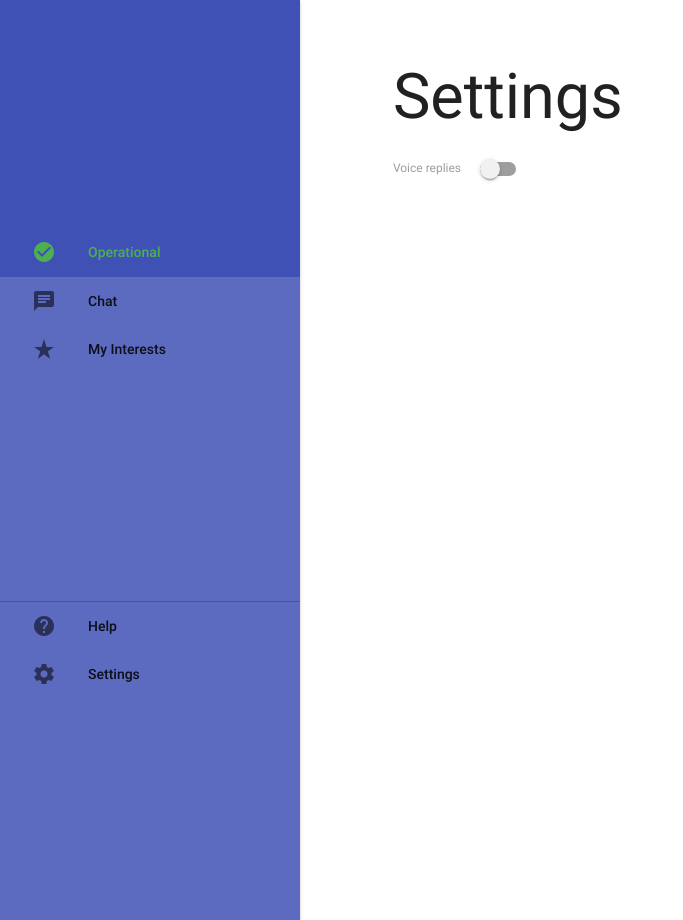
After one commit to vh6908682-art/projectaeora, a Django app: page /settings/ in a window 1280 px wide. The commit adds this page. Shown: the whole page, without its empty margins (0-683 px from the left). Run offline with Django 3.2, Linux system fonts and the light colour scheme; some libraries are stand-ins or nearby versions.

Commit message:
Moved sidebar component to different file and created a settings page

```diff
--- /dev/null
+++ b/webapp/bot/static/css/main-offset.css
@@ -0,0 +1,10 @@
+/* Offset your content by the width of the side menu */
+header, main, footer {
+    padding-left: 300px;
+}
+
+@media only screen and (max-width : 992px) {
+    header, main, footer {
+      padding-left: 0;
+    }
+}
--- /dev/null
+++ b/webapp/bot/static/css/sidebar.css
@@ -0,0 +1,16 @@
+.sidebar-divider {
+    margin: 0px!important;
+}
+
+.sidebar-section {
+    height: 30%;
+}
+
+.sidebar-status-section {
+    display: flex;
+}
+
+.sidebar-status {
+    align-self: flex-end;
+    width: 100%;
+}
--- /dev/null
+++ b/webapp/bot/templates/settings.html
@@ -0,0 +1,43 @@
+{% load static %}
+<!DOCTYPE html>
+  <html>
+    <head>
+      <!--Import Google Icon Font-->
+      <link href="https://fonts.googleapis.com/icon?family=Material+Icons" rel="stylesheet">
+      <!--Import materialize.css-->
+      <link type="text/css" rel="stylesheet" href="{% static "css/materialize.min.css" %}"  media="screen,projection"/>
+      <link type="text/css" rel="stylesheet" href="{% static "css/sidebar.css" %}"/>
+      <link type="text/css" rel="stylesheet" href="{% static "css/main-offset.css" %}"/>
+
+      <!--Let browser know website is optimized for mobile-->
+      <meta name="viewport" content="width=device-width, initial-scale=1.0"/>
+      <meta charset="utf-8">
+      <title>Settings</title>
+    </head>
+
+    <body>
+      {% include "sidebar.html" %}
+
+      <main>
+        <div class="row">
+          <div class="col s10 offset-s1">
+            <h1>Settings</h1>
+            <div class="row">
+              <div class="switch">
+                <label>
+                  Voice replies
+                  <input type="checkbox">
+                  <span class="lever"></span>
+                </label>
+              </div>
+            </div>
+          </div>
+        </div>
+      </main>
+
+      <!--Import jQuery before materialize.js-->
+      <script type="text/javascript" src="https://code.jquery.com/jquery-3.2.1.min.js"></script>
+      <script type="text/javascript" src="{% static "js/materialize.min.js" %}"></script>
+      <script type="text/javascript" src="{% static "js/sidebar.js" %}"></script>
+    </body>
+  </html>
--- /dev/null
+++ b/webapp/bot/templates/sidebar.html
@@ -0,0 +1,11 @@
+<!-- Sidebar for mobile -->
+<ul id="slide-out" class="side-nav fixed indigo lighten-1">
+  <li class="indigo sidebar-section sidebar-status-section"><a class="waves-effect green-text sidebar-status" href="#!"><i class="material-icons green-text">check_circle</i>Operational</a></li>
+  <li><div class="divider sidebar-divider indigo"></div></li>
+  <li><a class="waves-effect" href="#!"><i class="material-icons">chat</i>Chat</a></li>
+  <li class="sidebar-section"><a class="waves-effect" href="#!"><i class="material-icons">star_rate</i>My Interests</a></li>
+  <li><div class="divider sidebar-divider indigo"></div></li>
+  <li><a class="waves-effect" href="#!"><i class="material-icons">help</i>Help</a></li>
+  <li><a class="waves-effect" href="/settings"><i class="material-icons">settings</i>Settings</a></li>
+</ul>
+<a href="#" data-activates="slide-out" class="button-collapse"><i class="material-icons">menu</i></a>
--- a/webapp/bot/views.py
+++ b/webapp/bot/views.py
@@ -59,3 +59,6 @@ def chat(request):
         form = QueryForm()
 
     return render(request, 'chat.html', {'form': form, 'history': history})
+
+def settings(request):
+    return render(request, 'settings.html')
--- a/webapp/webapp/urls.py
+++ b/webapp/webapp/urls.py
@@ -22,4 +22,5 @@ urlpatterns = [
     path('admin/', admin.site.urls),
     path('', views.index, name='index'),
     path('chat/', views.chat, name='chat'),
+    path('settings/', views.settings, name='settings'),
 ]
```
Also changed, not shown: webapp/bot/static/css/chat.css (+0 -28 lines), webapp/bot/templates/chat.html (+4 -11 lines), webapp/bot/static/js/settings.js (added), webapp/bot/static/js/sidebar.js (renamed from webapp/bot/static/js/chat.js).
